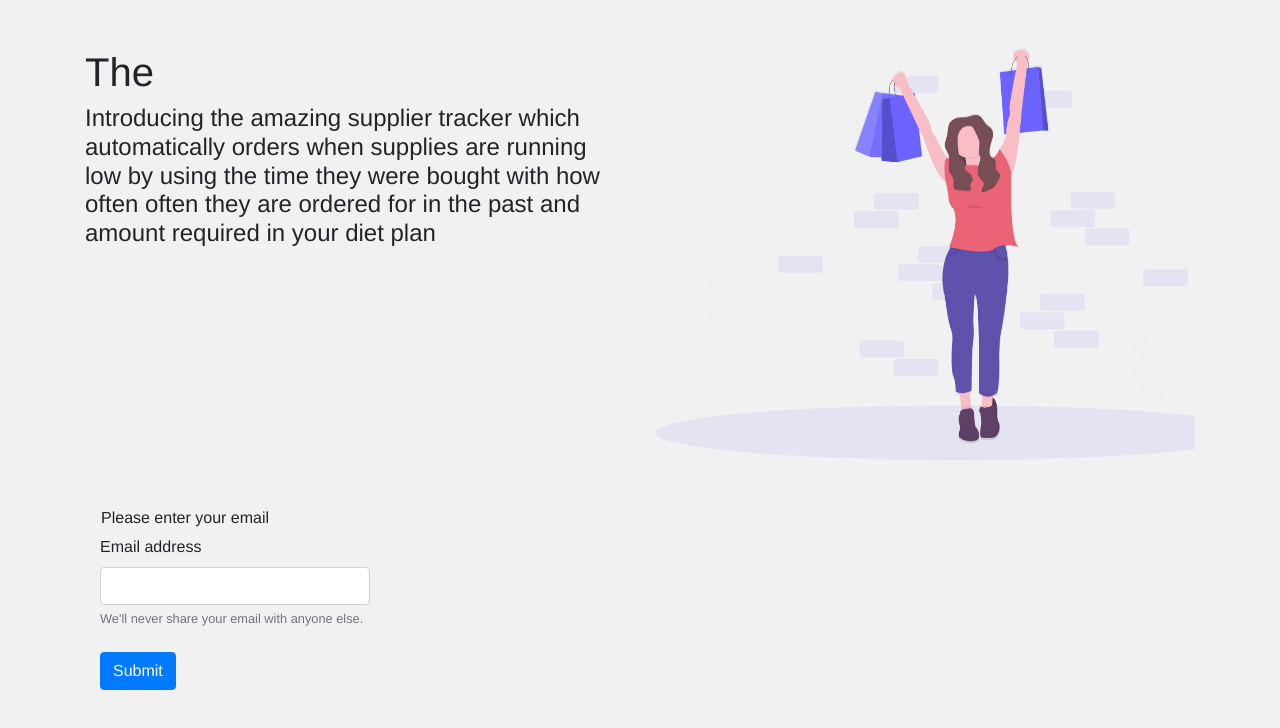
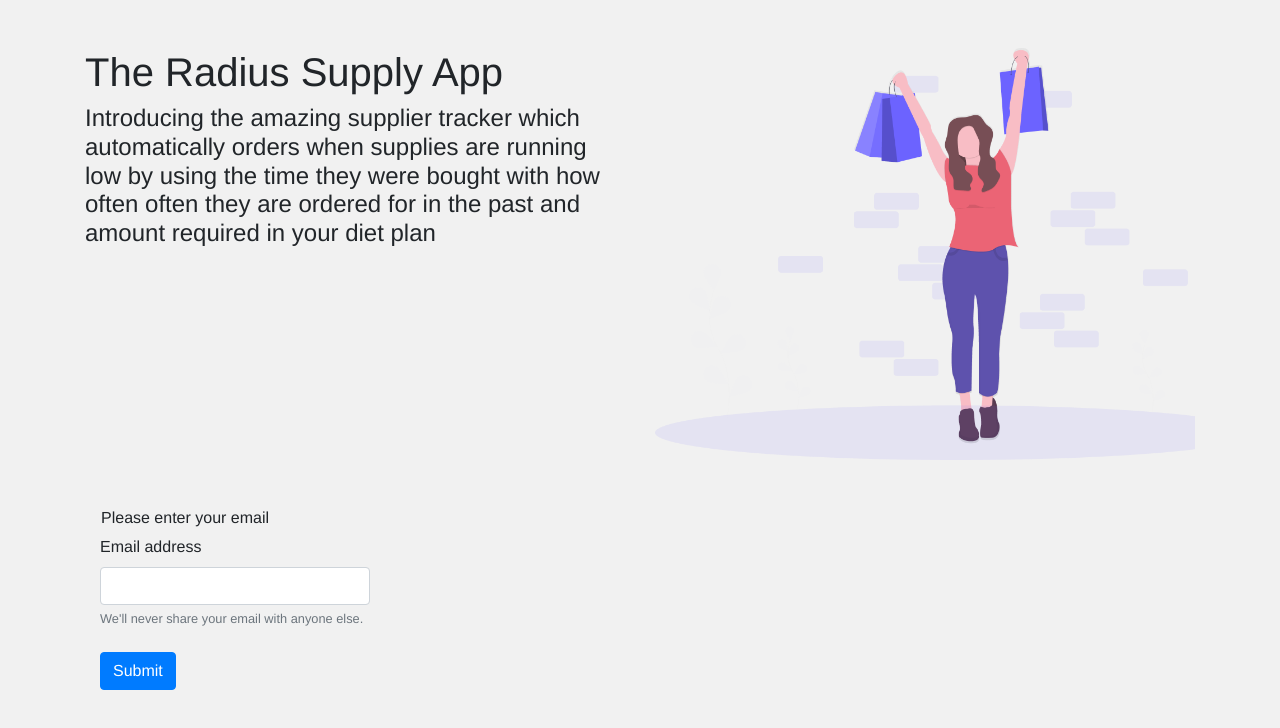
Before and after one commit to Nierowheezy/radius_app, a plain HTML site: page index.html in a window 1280 px wide. Drawn offline with Linux system fonts and the light colour scheme.

Commit message:
first commit

```diff
--- a/index.html
+++ b/index.html
@@ -28,7 +28,7 @@
       <div class="container center-content">
         <div class="row">
           <div class="col-md-6">
-            <h1>The</h1>
+            <h1>The Radius Supply App</h1>
             <h4>
               Introducing the amazing supplier tracker which automatically
               orders when supplies are running low by using the time they were
```
